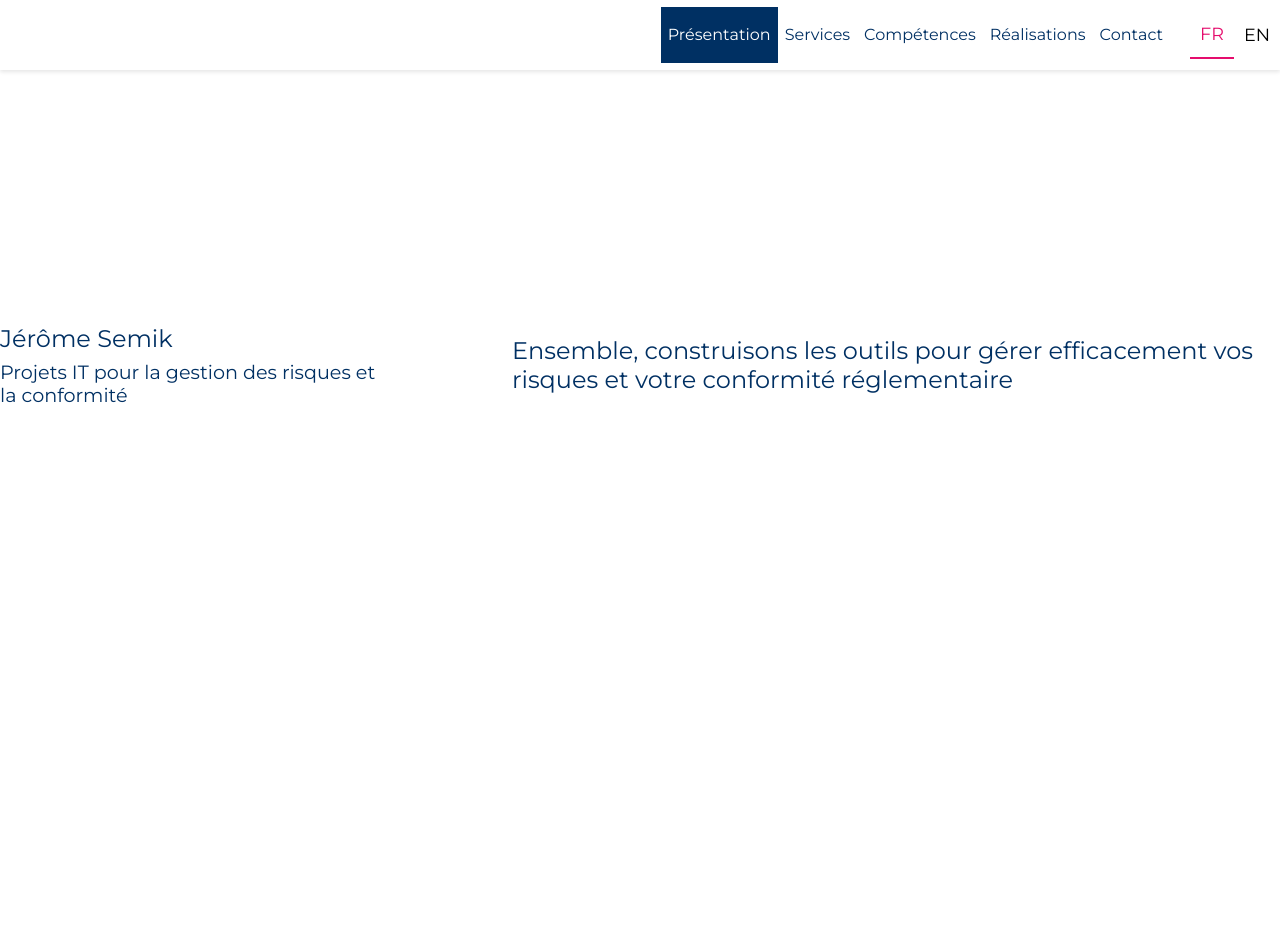
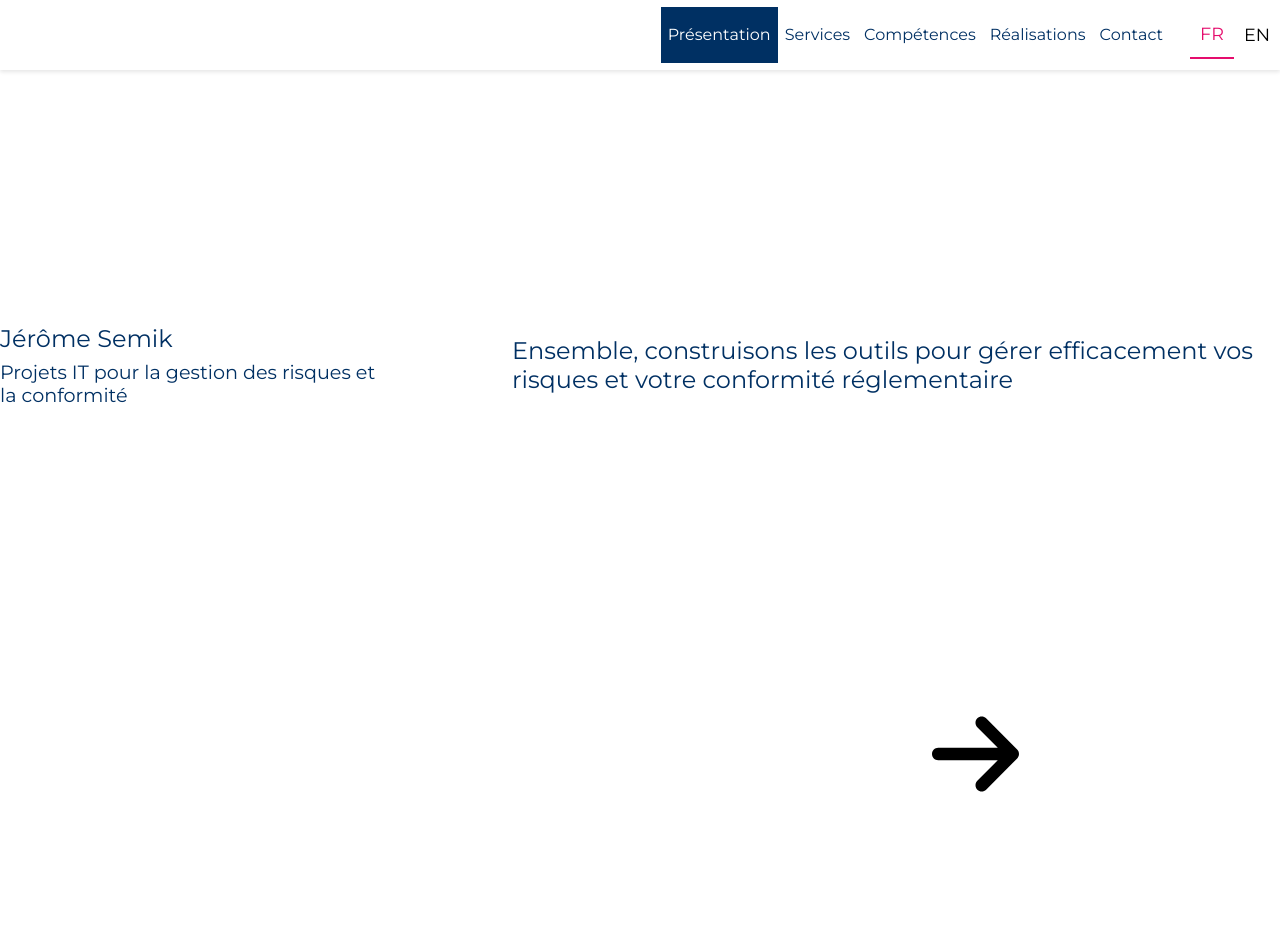
Before and after one commit to Myzaka/Personal-page, a React (Create React App) app in the folder frontend/: page / in a window 1280 px wide. Shown: the top 952 px of the page. Built offline with nearby package versions, Linux system fonts and the light colour scheme.

Commit message:
Compléments sur composant Modal

```diff
--- a/frontend/src/components/Generic/Card/Card.jsx
+++ b/frontend/src/components/Generic/Card/Card.jsx
@@ -1,16 +1,15 @@
 import React from 'react';
-import bridge from '../../../assets/image/bridge.jpg';
+import test from './test.png';
 import './Card.scss';
 import PopUpWindow from '../Modal/Modal';
 
 export default function CardPresentation() {
   return(<div className="Card">
-    <img className="Card__image" src={bridge} alt ="bridge" />
+    <img className="Card__image" src={test} alt ="test" />
     <div className='Card__overlay'>
-      TEST
       <PopUpWindow />
     </div>
-    <p className="Card__comment">
+    <p className="Card__comment--low">
       TEST</p>
   </div>)
 }
--- a/frontend/src/components/Generic/Card/Card.scss
+++ b/frontend/src/components/Generic/Card/Card.scss
@@ -15,7 +15,7 @@
         top: 0;
         left: 0;
         width: 100%;
-        height: 80%;
+        height: 100%;
         background-color: rgba(0, 48, 99, 0.9); /* Couleur bleue avec 90% de transparence */
         opacity: 0; /* Au départ, le voile est invisible */
         transition: opacity 0.3s; /* Une transition pour une apparition en douceur */
@@ -25,19 +25,37 @@
         justify-content: space-between;
         padding: 5px;
         }
+    &__comment {
+        width: 100%;
+        height: 100%;
+        display: flex;
+        justify-content: space-between;
+        /*&--high {
+            position: relative;
+            bottom: -80%;
+        }
+        &--info {
+            position: relative;
+            right: -20%;
+        }*/
+        &--low {
+            position:relative;
+            top: -20%;
+            background-color:  rgba(0, 48, 99, 0.9);
+            color: white;
+            height: 20%;
+            margin: 0;
+        }
+    }
     &:hover .Card__overlay {
         opacity: 1;
     }
-    &:hover .Card__comment {
-        color: rgba(0, 48, 99, 0.9);
+    &:hover .Card__comment--low {
+        color: transparent;
+        background-color: transparent;
     }
-    &__comment {
-        position:relative;
-        top: -20%;
-        background-color:  rgba(0, 48, 99, 0.9);
-        color: white;
-        height: 20%;
-        margin: 0;
+    &:hover .Card__comment--high {
+        bottom: 0%;
+        transition: bottom 0.8s;
     }
-
 }
--- a/frontend/src/components/Generic/Modal/Modal.jsx
+++ b/frontend/src/components/Generic/Modal/Modal.jsx
@@ -1,17 +1,23 @@
 import { useState } from 'react';
 import Button from 'react-bootstrap/Button';
 import Modal from 'react-bootstrap/Modal';
-import './Modal.scss'
+import './Modal.scss';
+import arrow from '../../../assets/image/arrow-right-solid.svg';
 
 function PopUpWindow() {
   const [show, setShow] = useState(false);
 
   return (
     <>
-      <div className='PopUpWindow__buttonEnveloppe'>
-        <Button variant="primary" className="PopUpWindow__button" onClick={() => setShow(true)}>
-          Plus d'info
-        </Button>
+      <div variant="primary" className="button" onClick={() => setShow(true)}>
+        <div className='button__text'>
+          <p className="button__text--descriptionHigh">
+            TEST
+          </p>
+          <p className="button__text--descriptionLow">
+            Plus d'info <img className='button__text--descriptionLowArrow' src={arrow} alt="arrow" />
+          </p>
+        </div>
       </div>
 
       <Modal
--- a/frontend/src/components/Generic/Modal/Modal.scss
+++ b/frontend/src/components/Generic/Modal/Modal.scss
@@ -1,29 +1,44 @@
-//@font-face { font-family: Montserrat; src: url('../../assets/font/Montserrat-Regular.ttf'); }
-//@font-face { font-family: Montserrat-Bold; src: url('../../assets/font/Montserrat-Bold.ttf'); }
-
-.PopUpWindow__buttonEnveloppe {
+.button {
     width: 100%;
-    margin: 0;
-    display: flex;
-    justify-content: right;
+    height: 100%;
+    background-color: transparent;
+    color: white;
+    padding: 0;
+    z-index: 999;
+    &__text {
+        width: 100%;
+        height: 100%;
+        margin: 0;
+        display: flex;
+        flex-direction: column;
+        justify-content:space-between;
+        &--descriptionHigh {
+            position: relative;
+            top: 80%;
+        }
+        &--descriptionLow {
+            align-self: flex-end;
+            position: relative;
+            right: 20%;
+            padding-right: 5px;
+            &Arrow {
+                font-size: 12px;
+                size: 12px;
+                color: white;
+                //height: 20%;
+            }
+        }
+    }
+    &:hover .button__text--descriptionHigh {
+        top:0%;
+        transition: top 0.8s ease;
+    }
+    &:hover .button__text--descriptionLow {
+        right: 0%;
+        transition: right 0.8s;
+    }
 }
 
-.PopUpWindow__button {
-    font-family: Montserrat;
-    background-color: transparent;
-    border:none;
-    color: white;
-    position: relative;
-    padding: 0;
-    text-decoration: none;
+.button__text--descriptionLow arrow {
+    font-size: 12px;
 }
-
-:hover .PopUpWindow__button {
-    font-family: Montserrat;
-    background-color: transparent;
-    border:none;
-    color: white;
-    position: relative;
-    padding: 0;
-    text-decoration: underline;
-}
```
Also changed, not shown: frontend/src/assets/image/arrow-right-solid.svg (added).
